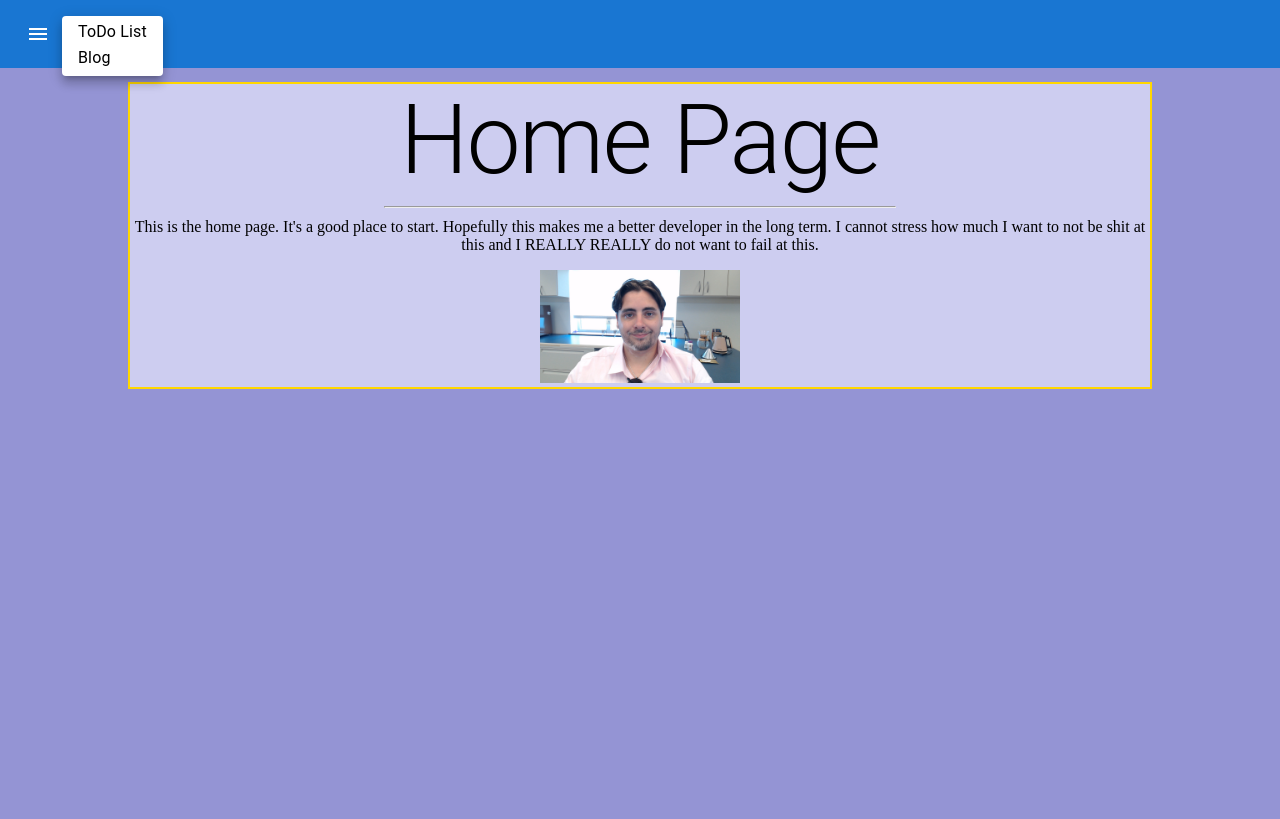
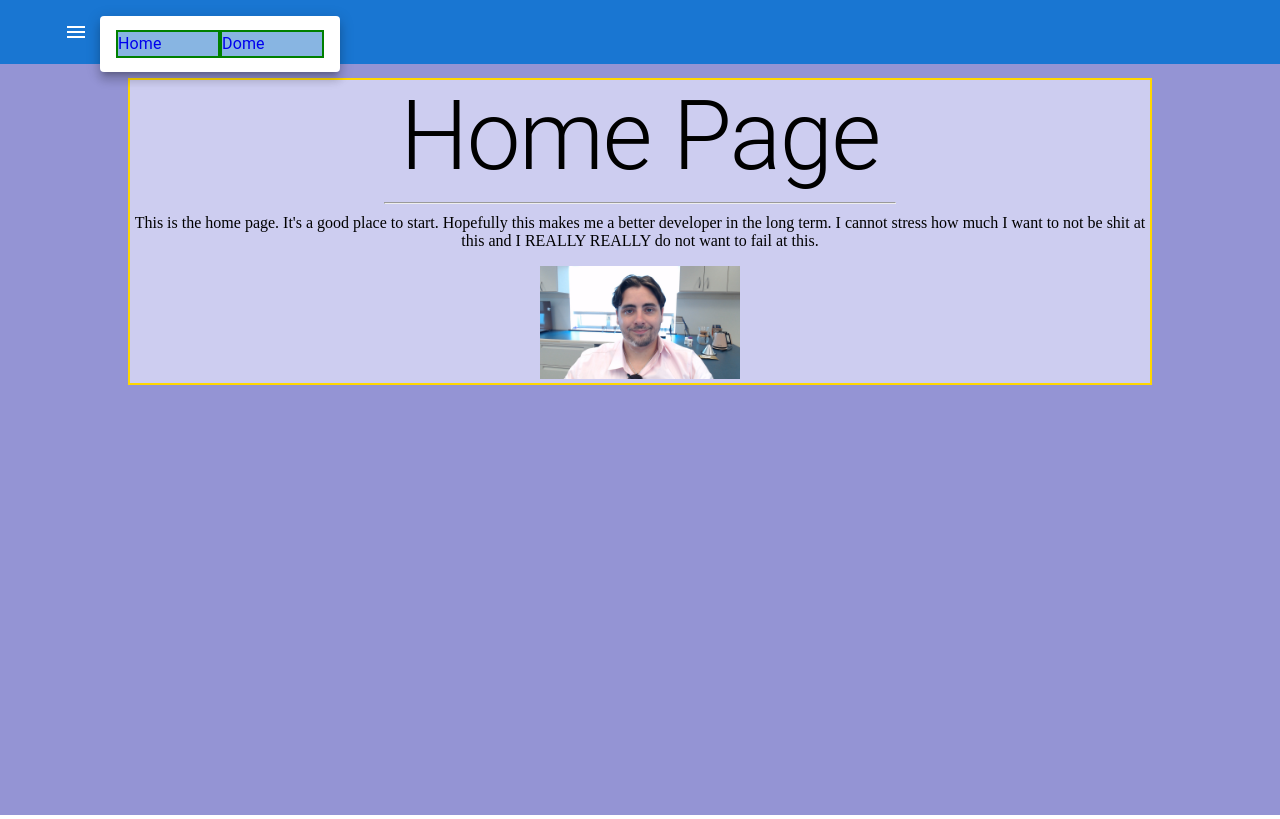
Before and after one commit to davenmir/todotracker, a Next.js app: page / in a window 1280 px wide. Both pictures are taken after a click on the button "menu". Built offline with nearby package versions, Linux system fonts and the light colour scheme.

Commit message:
friday update lol

```diff
--- a/components/NavComponent.js
+++ b/components/NavComponent.js
@@ -9,7 +9,7 @@ import MenuIcon from "@mui/icons-material/Menu";
 import styles from "../styles/NavComponent.module.css";
 import Link from "next/link";
 
-const pages = ["ToDo List", "Blog"];
+const pages = ["todo", "blog"];
 
 function NavComponent() {
   const [anchorElNav, setAnchorElNav] = React.useState(null);
@@ -24,8 +24,8 @@ function NavComponent() {
 
   return (
     <AppBar position="static">
-      <Container maxWidth="xl">
-        <Toolbar className={styles.topBar} disableGutters>
+      <Container>
+        <Toolbar disableGutters>
           <IconButton
             size="large"
             edge="start"
@@ -37,6 +37,25 @@ function NavComponent() {
             <MenuIcon />
           </IconButton>
           <Menu
+            anchorEl={anchorElNav}
+            anchorOrigin={{
+              vertical: "top",
+              horizontal: "right",
+            }}
+            keepMounted
+            open={Boolean(anchorElNav)}
+            onClose={handleCloseNavMenu}
+          >
+            <MenuItem>
+              <Link href="/" className={styles.menuitems}>
+                Home
+              </Link>
+              <Link href="/a" className={styles.menuitems}>
+                Dome
+              </Link>
+            </MenuItem>
+          </Menu>
+          {/* <Menu
             className={styles.menuBox}
             anchorEl={anchorElNav}
             anchorOrigin={{
@@ -48,17 +67,13 @@ function NavComponent() {
             onClose={handleCloseNavMenu}
           >
             {pages.map((page) => (
-              <Link href={page} passHref className={styles.links}>
-                <MenuItem
-                  className={styles.menuitems}
-                  key={page}
-                  onClick={handleCloseNavMenu}
-                >
-                  {page}
+              <Link href={page} passHref className={styles.menuitems}>
+                <MenuItem key={page} onClick={handleCloseNavMenu}>
+                  {page.toUpperCase()}
                 </MenuItem>
               </Link>
             ))}
-          </Menu>
+          </Menu> */}
         </Toolbar>
       </Container>
     </AppBar>
--- a/pages/home.js
+++ b/pages/home.js
@@ -1,4 +1,3 @@
-import TodoList from "@/components/ToDoComponent";
 import styles from "../styles/Home.module.css";
 import { Typography } from "@mui/material";
 
--- a/pages/index.js
+++ b/pages/index.js
@@ -1,6 +1,5 @@
 import NavComponent from "@/components/NavComponent";
 import HomePage from "./home.js";
-import { NavLink, Router, Routes, Route } from "react-router-dom";
 
 export default function Home() {
   return (
--- a/styles/NavComponent.module.css
+++ b/styles/NavComponent.module.css
@@ -1,28 +1,13 @@
-.topBar {
-  margin: 2px;
-}
-
 .iconButton:hover {
   background-color: inherit;
 }
 
-.menuBox {
-  width: 50%;
-}
+.menuitems {
+  background-color: rgb(136, 181, 226);
 
-.menuitems {
-  display: flex;
-  background-color: rgb(136, 181, 226);
-  padding: 1em;
-  padding-bottom: 0.75em;
+  width: 100px;
   text-decoration: none;
-}
-
-.links {
-  text-decoration: none;
-  display: inherit;
-  margin: -10px 0px -8px 0px;
-  color: black;
+  border: 2px solid green;
 }
 .links:hover {
   color: rgb(136, 181, 226);
```
Also changed, not shown: pages/blog/index.js (added, +11 -0 lines), pages/todo/index.js (renamed from pages/todo.js).
